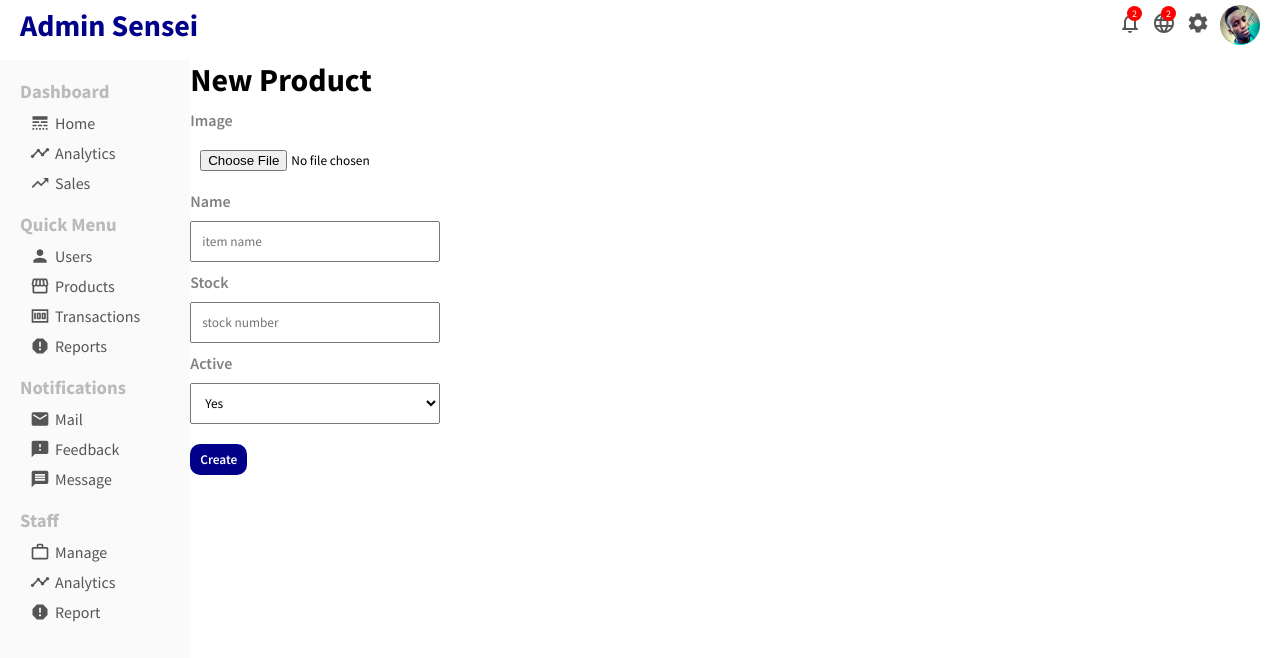
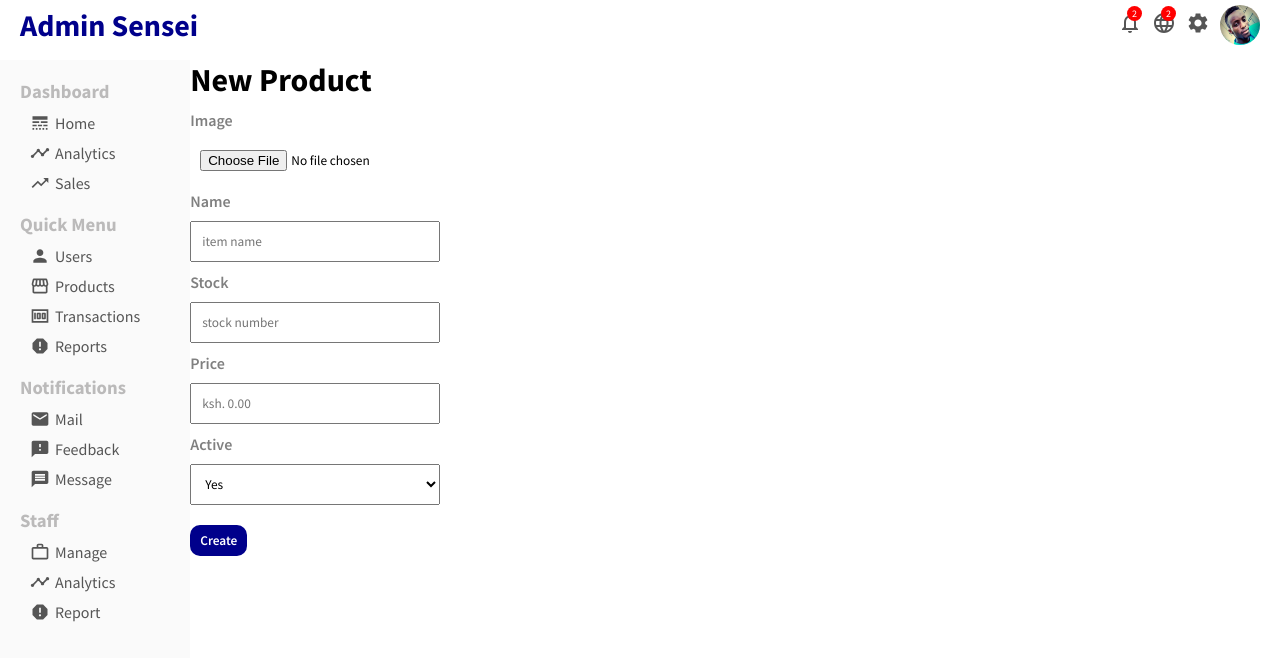
Before and after one commit to R1CKYS3NS31/sensei_admin_app, a React (Create React App) app: page /newProduct in a window 1280 px wide. Shown: the top 658 px of the page. Built offline with nearby package versions, Linux system fonts and the light colour scheme; data requests are answered from the project's data file.

Commit message:
new product commit

```diff
--- a/src/components/views/pages/newProduct/NewProduct.jsx
+++ b/src/components/views/pages/newProduct/NewProduct.jsx
@@ -1,21 +1,31 @@
-import './newProduct.css'
+import "./newProduct.css";
 
 export default function NewProduct() {
   return (
-    <div className='newProduct'>
+    <div className="newProduct">
       <h1 className="addProductTitle">New Product</h1>
       <form className="addProductForm">
         <div className="addProductItem">
           <label htmlFor="image">Image</label>
-                <input type="file" id='file'/>
+          <input type="file" id="file" />
         </div>
         <div className="addProductItem">
           <label htmlFor="name">Name</label>
-                <input type="text" placeholder='item name'/>
+          <input type="text" placeholder="item name" />
         </div>
         <div className="addProductItem">
           <label htmlFor="stock">Stock</label>
-                <input type="text" placeholder='stock number'/>
+          <input type="text" placeholder="stock number" />
+        </div>
+        <div className="addProductItem">
+          <label htmlFor="price">Price</label>
+          <input
+            type="number"
+            placeholder="ksh. 0.00"
+            min={0.0}
+            step={"0.01"}
+            required
+          />
         </div>
         <div className="addProductItem">
           <label htmlFor="active">Active</label>
@@ -27,5 +37,5 @@ export default function NewProduct() {
         <button className="addProductButton">Create</button>
       </form>
     </div>
-  )
+  );
 }
--- a/src/components/views/pages/productList/ProductList.jsx
+++ b/src/components/views/pages/productList/ProductList.jsx
@@ -70,6 +70,10 @@ export default function ProductList({ products, deleteProduct }) {
   ];
 
   return (
+    <>
+      <Link to={"/newproduct"}>
+        <button className="productAddButton">Create</button>
+      </Link>
       <div className="productList">
         <DataGrid
           rows={products}
@@ -79,5 +83,6 @@ export default function ProductList({ products, deleteProduct }) {
           disableSelectionOnClick
         />
       </div>
+    </>
   );
 }
```
Lines whose indentation alone changed are shown as unchanged.
